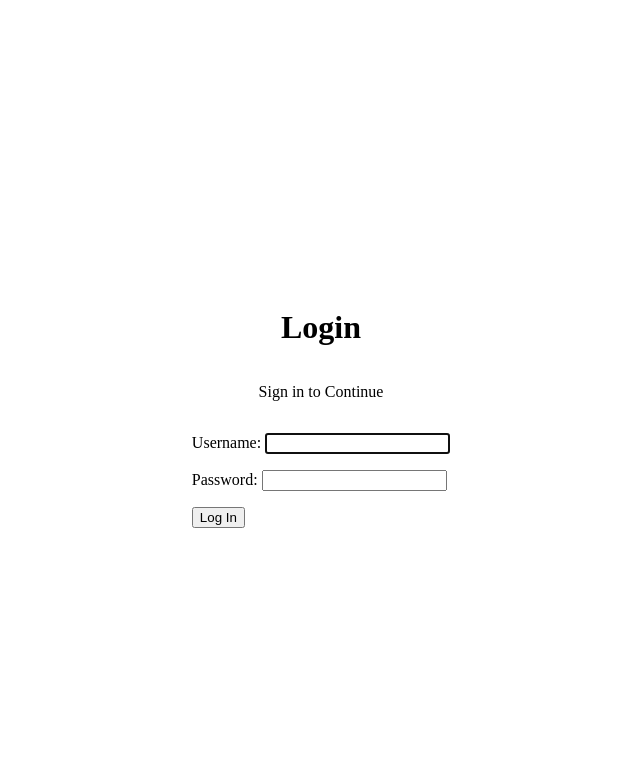
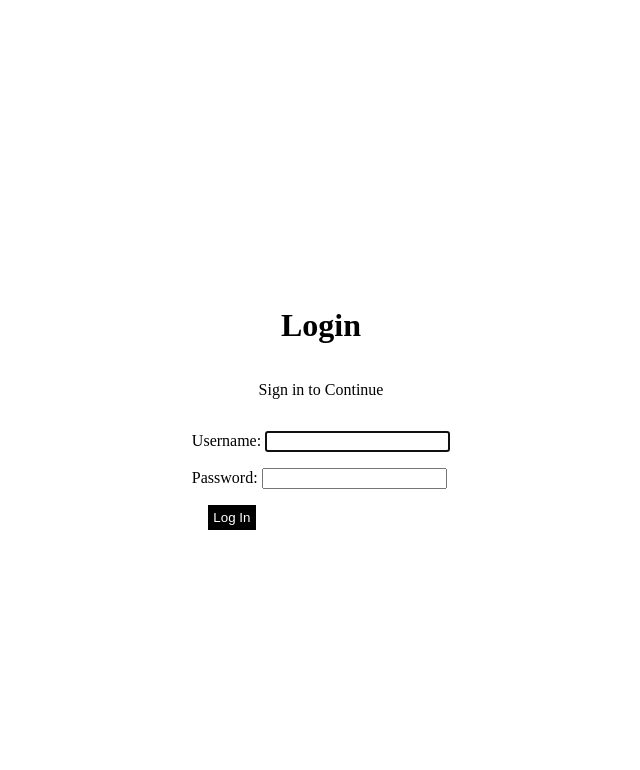
Before and after one commit to ShreyasGavhalkar/django_defense_project, a Django app: page /defense/auth/ in a window 1280 px wide. Shown: the top 770 px of the page, without its empty margins (319-959 px from the left). Run offline with Django 3.2, Linux system fonts and the light colour scheme.

Commit message:
Added css file

```diff
--- a/defense_project/defense/static/defense/css/login.css
+++ b/defense_project/defense/static/defense/css/login.css
@@ -6,3 +6,18 @@
     justify-content: center;
     flex-direction: column;
 }
+
+.submitBtnDiv {
+    width: 10vh;
+    display: flex;
+    align-items: center;
+    justify-content: center;
+}
+
+.submitBtnDiv button {
+    border: none;
+    background-color: black;
+    color: white;
+    width: 60%;
+    padding: 5px;
+}
--- a/defense_project/defense/templates/defense/add_participant.html
+++ b/defense_project/defense/templates/defense/add_participant.html
@@ -7,6 +7,7 @@
 	<meta http-equiv="X-UA-Compatible" content="IE=edge">
 	<meta name="viewport" content="width=device-width, initial-scale=1.0">
 	<script src = "{% static 'add_participant.js' %}"> </script>
+	<link rel="stylesheet" href="{% static 'defense/css/addParticipant.css' %}" />
 	<title>Document</title>
 </head>
 <body>
```
Also changed, not shown: defense_project/db.sqlite3, defense_project/defense/static/defense/css/addParticipant.css (added).
